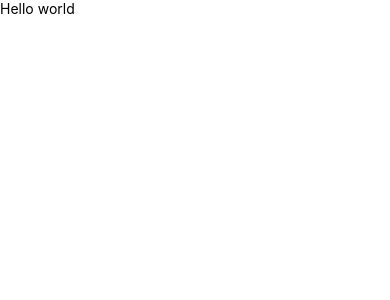
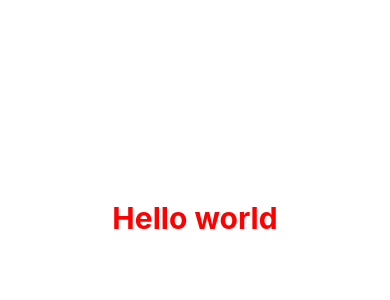
Before and after one commit to Nadil-Dulran/MobileTestApp, a React Native app: screen / in a window 390 px wide. Shown: the top 300 px of the page. Built offline with nearby package versions, Linux system fonts and the light colour scheme.

Commit message:
Update home page with basic styles properties

```diff
--- a/App.tsx
+++ b/App.tsx
@@ -4,7 +4,7 @@ import { Text } from 'react-native';
 function App(): JSX.Element {
 
   return (
-      <Text>Hello world</Text>
+      <Text style={{color: 'red', fontSize: 30, fontWeight: 'bold', textAlign: 'center', marginTop: 200}}>Hello world</Text>
   );
 
 }
```
